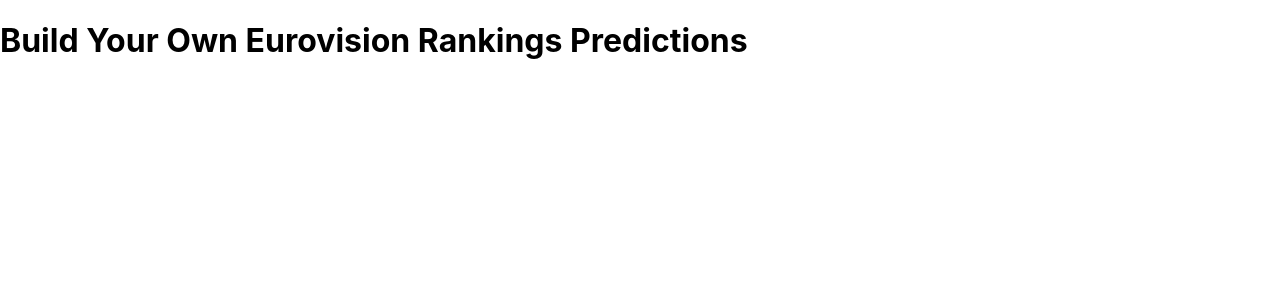
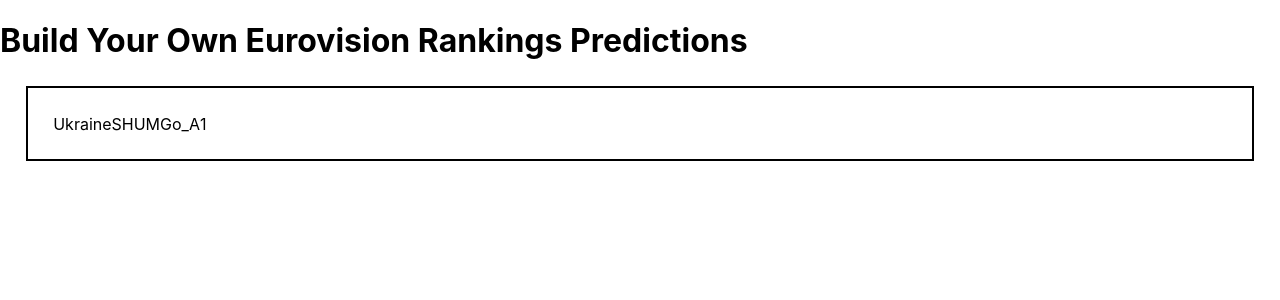
Before and after one commit to SevenSecrets/eurovision-predictions, a React (Create React App) app: page / in a window 1280 px wide. Shown: the top 300 px of the page. Built offline with nearby package versions, Linux system fonts and the light colour scheme.

Commit message:
adding flexbox to entry

```diff
--- a/src/App.js
+++ b/src/App.js
@@ -1,4 +1,5 @@
 import React, { Component } from 'react';
+import Entry from './components/entry';
 import './stylesheets/App.css';
 
 class App extends Component {
@@ -8,6 +9,7 @@
         <header>
           <h1>Build Your Own Eurovision Rankings Predictions</h1>
         </header>
+        <Entry songTitle='SHUM' artist='Go_A' country='Ukraine' rank="1" />
       </div>
     );
   }
--- a/src/components/entry.js
+++ b/src/components/entry.js
@@ -1,4 +1,5 @@
 import React, { Component } from 'react';
+import '../stylesheets/entry.css';
 
 class Entry extends Component {
     constructor(props) {
@@ -12,11 +13,11 @@
     }
     render() {
         return(
-            <div className="Entry">
-                <h2>{this.state.country}</h2>
-                <h2>{this.state.songTitle}</h2>
-                <h2>{this.state.artist}</h2>
-                <h3>#{this.state.rank}</h3>
+            <div className='Entry'>
+                <div class='country'>{this.state.country}</div>
+                <div class='song-title'>{this.state.songTitle}</div>
+                <div class='artist'>{this.state.artist}</div>
+                <div class='rank'>{this.state.rank}</div>
             </div>
         );
     }
--- /dev/null
+++ b/src/stylesheets/entry.css
@@ -0,0 +1,6 @@
+.Entry {
+    border: 2px solid black;
+    margin: 2%;
+    padding: 2%;
+    display: flex;
+}
```
Also changed, not shown: 1 other file (tests, documents, lock files or other folders).
